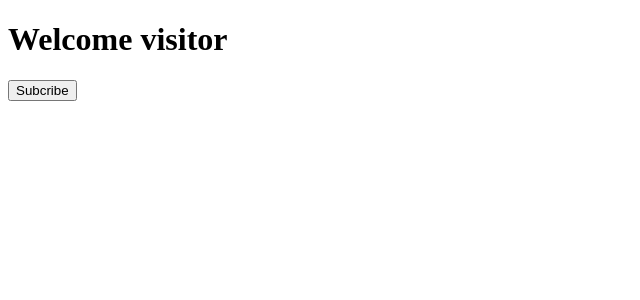
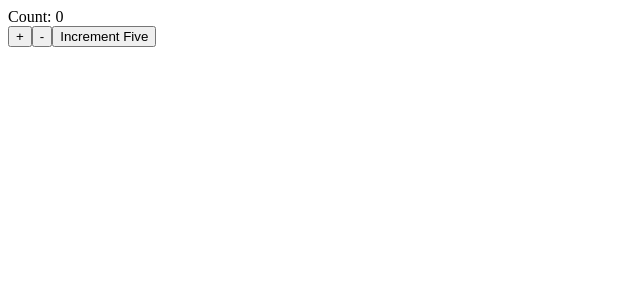
Before and after one commit to adetorodev/reactify, a React (Create React App) app: page / in a window 1280 px wide. Shown: the top 300 px of the page, without its empty margins (0-640 px from the left). Built offline with nearby package versions, Linux system fonts and the light colour scheme.

Commit message:
task:setState

```diff
--- a/src/App.js
+++ b/src/App.js
@@ -1,4 +1,5 @@
 import ClassCompt from "./component/ClassCompt";
+import Counter from "./component/Counter";
 import FuncCompt from "./component/FuncCompt";
 import Greet from "./component/Greet";
 import Welcome from "./component/Welcome";
@@ -10,7 +11,8 @@ import Message from "./component/message";
 
 function App() {
   return <div>
-    <Message />
+    <Counter />
+    {/* <Message /> */}
     {/* <FuncCompt name="Ezekiel" />
     <ClassCompt name="class Component"/> */}
 
--- /dev/null
+++ b/src/component/Counter.js
@@ -0,0 +1,55 @@
+import React, { Component } from "react";
+
+class Counter extends Component {
+  constructor(props) {
+    super(props);
+
+    this.state = {
+      count: 0,
+    };
+  }
+  Increment() {
+    // this.setState(
+    //   {
+    //     count: this.state.count + 1,
+    //   },
+    //   () => {
+    //     console.log("Callback", this.state.count);
+    //   }
+    // );
+    this.setState(prevState => ({
+        count: prevState.count + 1
+    }))
+    console.log(this.state.count);
+  }
+//   Decrement() {
+//     this.setState(
+//       {
+//         count: this.state.count - 1,
+//       },
+//       () => {
+//         console.log("Callback", this.state.count);
+//       }
+//     );
+//   }
+  incrementFive(){
+    this.Increment()
+    this.Increment()
+    this.Increment()
+    this.Increment()
+    this.Increment()
+  }
+
+  render() {
+    return (
+      <div>
+        <div>Count: {this.state.count}</div>
+        <button onClick={() => this.Increment()}>+</button>
+        <button onClick={() => this.Decrement()}>-</button>
+        <button onClick={() => this.incrementFive()}>Increment Five</button>
+      </div>
+    );
+  }
+}
+
+export default Counter;
```
